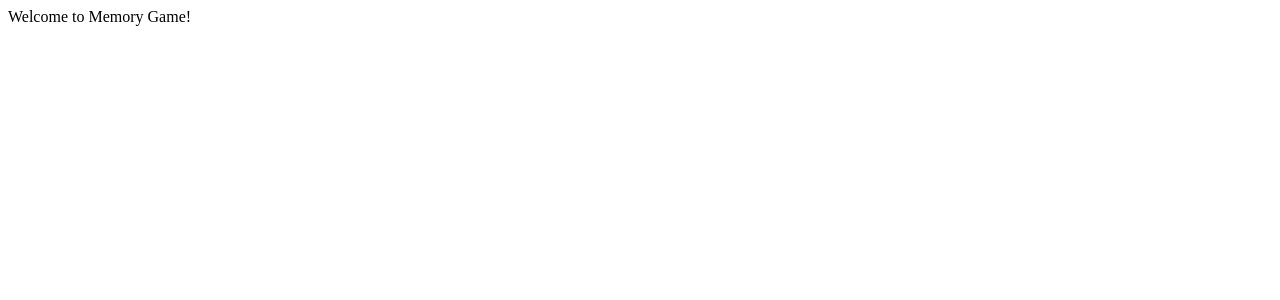
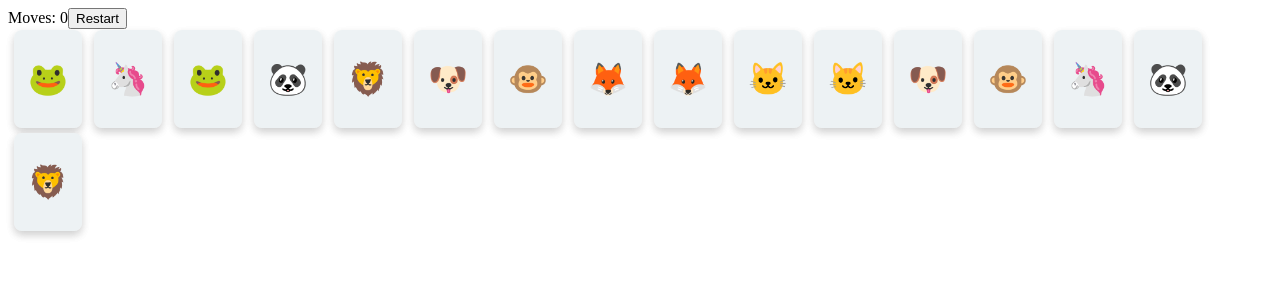
Before and after one commit to kgallarin/memory-game, a React (Vite) app: page / in a window 1280 px wide. Shown: the top 300 px of the page. Built offline with nearby package versions, Linux system fonts and the light colour scheme.

Commit message:
working game board

```diff
--- a/package.json
+++ b/package.json
@@ -13,12 +13,14 @@
     "preview": "vite preview"
   },
   "dependencies": {
+    "lodash-es": "^4.18.1",
     "react": "^19.2.8",
     "react-dom": "^19.2.8"
   },
   "devDependencies": {
     "@eslint/js": "^10.0.1",
     "@trivago/prettier-plugin-sort-imports": "^6.0.2",
+    "@types/lodash-es": "^4.17.12",
     "@types/node": "^26.6.4",
     "@types/react": "^19.3.0",
     "@types/react-dom": "^19.3.0",
@@ -29,11 +31,13 @@
     "globals": "^17.12.0",
     "jiti": "^2.7.0",
     "prettier": "^3.9.9",
+    "sass": "^1.105.1",
     "typescript": "~5.7.0",
     "typescript-eslint": "^8.71.1",
     "vite": "^8.3.0"
   },
   "allowScripts": {
-    "fsevents@2.3.3": true
+    "fsevents@2.3.3": true,
+    "@parcel/watcher@2.6.0": true
   }
 }
--- a/src/App.tsx
+++ b/src/App.tsx
@@ -1,7 +1,116 @@
-import Welcome from '@components/welcome';
+import { ReactNode, useEffect, useState } from 'react';
 
-function App() {
-  return <Welcome />;
-}
+import { Card } from '@components/card/Card.tsx';
+import { shuffle } from 'lodash-es';
 
-export default App;
+import type { CardItem } from '@/types/card.ts';
+
+const CARD_SYMBOLS = ['🐶', '🐱', '🦊', '🐼', '🦁', '🐸', '🐵', '🦄'];
+const generateShuffledCardBoard = (): CardItem[] => {
+  const duplicatedContent = [...CARD_SYMBOLS, ...CARD_SYMBOLS];
+
+  return shuffle(duplicatedContent).map(
+    (content: string, index: number): CardItem => ({
+      id: index,
+      content,
+      isFlipped: false,
+      hasMatched: false,
+    })
+  );
+};
+export const App = (): ReactNode => {
+  const [cards, setCards] = useState<CardItem[]>([]);
+  const [flippedCards, setFlippedCards] = useState<number[]>([]);
+
+  const [moves, setMoves] = useState(0);
+  const [isProcessing, setIsProcessing] = useState(false);
+
+  const resetGame = () => {
+    setCards(generateShuffledCardBoard);
+    setFlippedCards([]);
+    setMoves(0);
+    setIsProcessing(false);
+  };
+
+  useEffect((): void => {
+    // eslint-disable-next-line react-hooks/set-state-in-effect
+    resetGame();
+  }, []);
+
+  const handleCardClick = (id: number) => {
+    // prevent clicking same card
+    if (isProcessing || flippedCards.includes(id)) return;
+
+    const newFlippedCards = [...flippedCards, id];
+    setFlippedCards(newFlippedCards);
+
+    // update flipped status on the board
+    setCards((previousCardState: CardItem[]): CardItem[] =>
+      previousCardState.map((card: CardItem): CardItem =>
+        card.id === id ? { ...card, isFlipped: true } : card
+      )
+    );
+
+    // when two cards flipped, check match
+    if (newFlippedCards.length === 2) {
+      setIsProcessing(true);
+      setMoves((move: number): number => move + 1);
+
+      const [firstCardId, secondCardId] = newFlippedCards;
+      const firstCard = cards.find(
+        (card: CardItem): boolean => card.id === firstCardId
+      );
+
+      const secondCard = cards.find((card) => card.id === secondCardId);
+
+      // matched
+      if (firstCard && secondCard && firstCard.content === secondCard.content) {
+        setCards((previousCardState: CardItem[]) =>
+          previousCardState.map((card: CardItem) =>
+            card.id === firstCardId || card.id === secondCardId
+              ? { ...card, isMatched: true }
+              : card
+          )
+        );
+
+        setFlippedCards([]);
+        setIsProcessing(false);
+      } else {
+        setTimeout(() => {
+          setCards((previousCardState: CardItem[]): CardItem[] =>
+            previousCardState.map((card: CardItem): CardItem =>
+              card.id === firstCardId || card.id === secondCardId
+                ? { ...card, isFlipped: false }
+                : card
+            )
+          );
+
+          setFlippedCards([]);
+          setIsProcessing(false);
+        }, 1000);
+      }
+    }
+  };
+  // return <Welcome />;
+  return (
+    <>
+      <div>
+        <span>Moves: {moves}</span>
+        <button onClick={resetGame}>Restart</button>
+        <span>{isProcessing ? 'processing' : ''}</span>
+      </div>
+      <div>
+        {cards.map((card: CardItem): ReactNode => (
+          <Card
+            id={card.id}
+            key={card.id}
+            content={card.content}
+            isFlipped={card.isFlipped}
+            hasMatched={card.hasMatched}
+            onClick={(): void => handleCardClick(card.id)}
+          />
+        ))}
+      </div>
+    </>
+  );
+};
--- /dev/null
+++ b/src/components/card/Card.module.scss
@@ -0,0 +1,47 @@
+.card {
+  width: 80px;
+  height: 100px;
+  perspective: 1000px;
+  background: transparent;
+  border: none;
+  cursor: pointer;
+
+  &-inner {
+    position: relative;
+    width: 100%;
+    height: 100%;
+    text-align: center;
+    transition: transform 0.6s;
+    transform-style: preserve-3d;
+  }
+
+  // flipped
+  &.flipped {
+    .card-inner {
+      transform: rotateY(180deg);
+    }
+  }
+
+  &-front, &-back {
+    position: absolute;
+    width: 100%;
+    height: 100%;
+    backface-visibility: hidden;
+    display: flex;
+    align-items: center;
+    justify-content: center;
+    font-size: 2rem;
+    border-radius: 8px;
+    box-shadow: 0 4px 8px rgba(0,0,0,0.1);
+  }
+
+  &-back {
+    background-color: #edf2f4;
+    color: #fff;
+  }
+
+  &.matched {
+    opacity: 0.6;
+    cursor: default;
+  }
+}
--- /dev/null
+++ b/src/components/card/Card.tsx
@@ -0,0 +1,29 @@
+import { ReactNode } from 'react';
+
+import type { CardItem } from '@/types/card';
+
+import styles from './Card.module.scss';
+
+// 1. Import module object
+
+export const Card = ({
+  content,
+  isFlipped,
+  hasMatched,
+  onClick,
+}: CardItem): ReactNode => {
+  return (
+    <button
+      data-testid="card"
+      className={`${styles.card} ${isFlipped ? styles.flipped : ''} ${hasMatched ? styles.matched : ''}`}
+      disabled={isFlipped || hasMatched}
+      aria-label="Card"
+      onClick={onClick}
+    >
+      <div className={styles['card-inner']}>
+        <div className={styles['card-front']}>:)</div>
+        <div className={styles['card-back']}>{content}</div>
+      </div>
+    </button>
+  );
+};
--- a/src/components/welcome/index.tsx
+++ b/src/components/welcome/index.tsx
@@ -1,5 +1,24 @@
-function Welcome() {
-  return <>Welcome to Memory Game!</>;
-}
+import { ReactNode } from 'react';
 
-export default Welcome;
+export const Welcome = (): ReactNode => {
+  const onStartGame = () => {};
+
+  return (
+    <>
+      <div className="welcome">Welcome to Memory Game</div>
+      <p>flip, track your moves and match every card pair! </p>
+
+      <div className="rules">
+        <ul>
+          <li>Flip two cards per turn</li>
+          <li>Match pairs to keep them opened</li>
+          <li>Clear it with fewest moves</li>
+        </ul>
+      </div>
+
+      <button className="game-start" onClick={onStartGame}>
+        Start!
+      </button>
+    </>
+  );
+};
--- a/src/main.tsx
+++ b/src/main.tsx
@@ -1,7 +1,7 @@
 import { StrictMode } from 'react';
 import { createRoot } from 'react-dom/client';
 
-import App from './App.tsx';
+import { App } from './App.tsx';
 
 const rootElm = document.getElementById('root');
 
--- /dev/null
+++ b/src/types/card.ts
@@ -0,0 +1,7 @@
+export interface CardItem {
+  id: number;
+  content: string;
+  isFlipped: boolean;
+  hasMatched: boolean;
+  onClick?: () => void;
+}
```
Also changed, not shown: src/vite-env.d.ts (added, +13 -0 lines), src/types/Card.d.ts (deleted), 1 other file (tests, documents, lock files or other folders).
